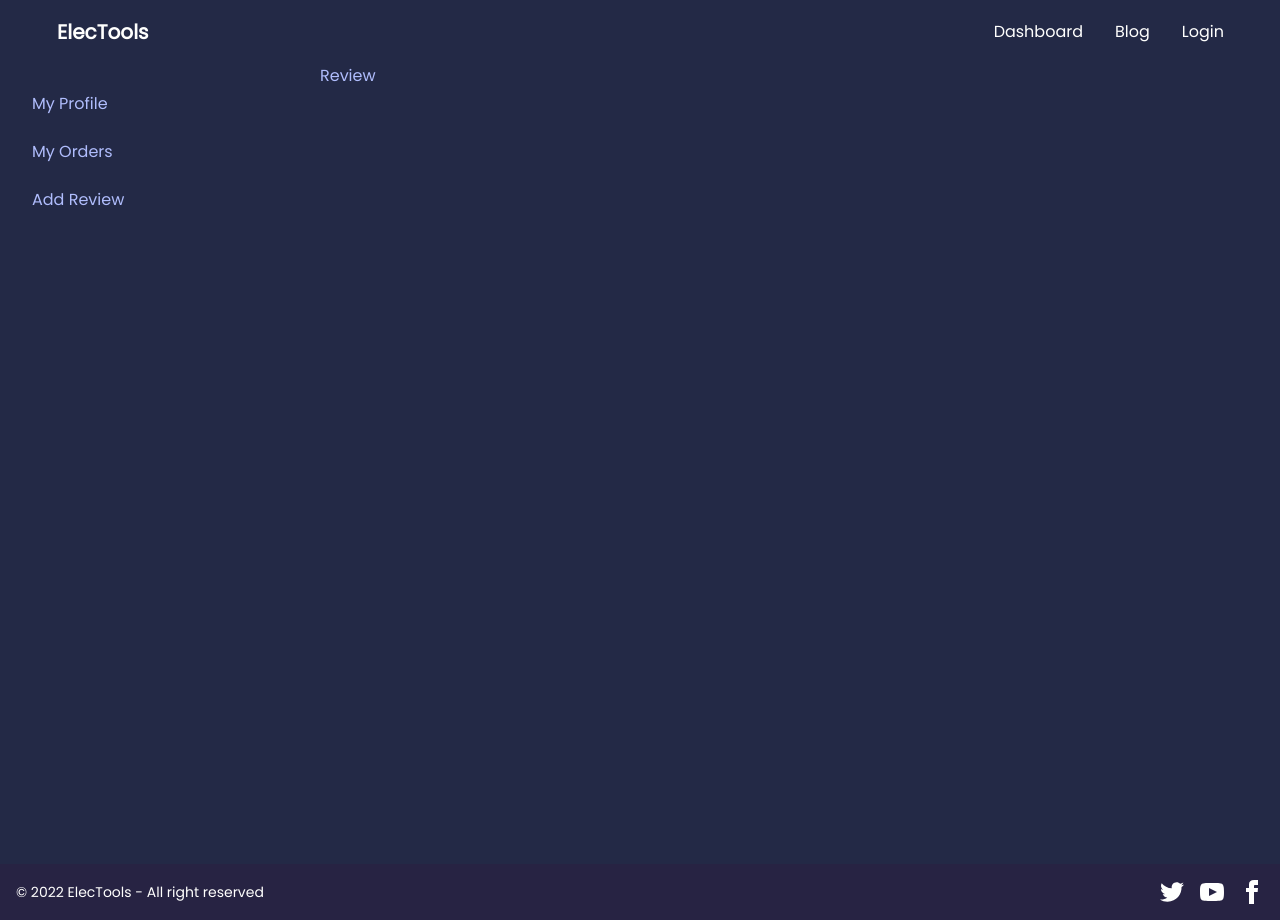
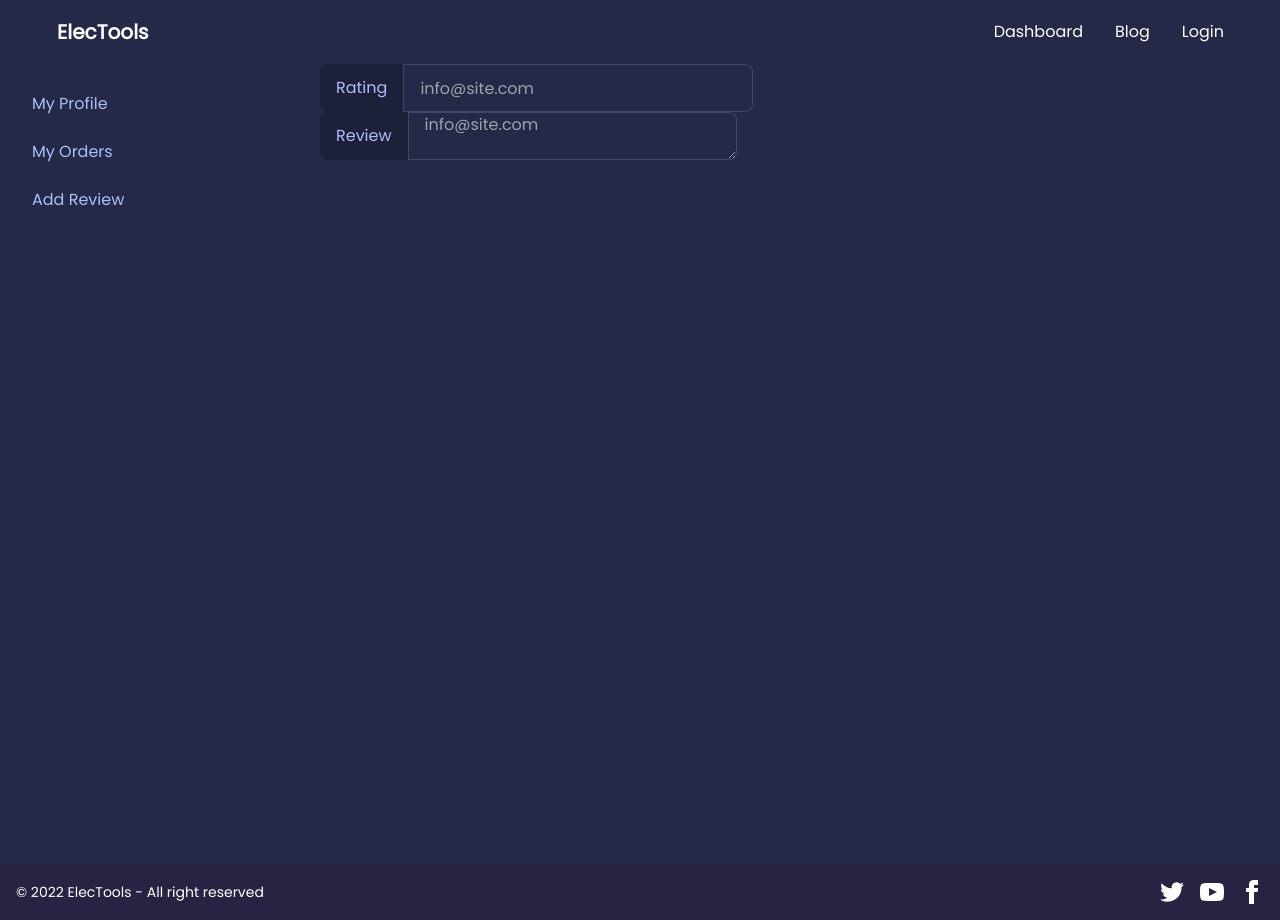
Before and after one commit to dev-weirdo/manufacturer-website-client, a React (Create React App) app: page /dashboard/addreview in a window 1280 px wide. Built offline with nearby package versions, Linux system fonts and the light colour scheme; no server answers.

Commit message:
added button disabled on condition

```diff
--- a/src/components/Dashboard/AddReview.js
+++ b/src/components/Dashboard/AddReview.js
@@ -3,7 +3,18 @@ import React from 'react';
 const AddReview = () => {
     return (
         <div>
-            <h1>Review</h1>
+            <div className="form-control">
+                <label className="input-group">
+                    <span>Rating</span>
+                    <input type="number" placeholder="info@site.com" className="input input-bordered" />
+                </label>
+            </div>
+            <div className="form-control">
+                <label className="input-group">
+                    <span>Review</span>
+                    <textarea type="text" placeholder="info@site.com" className="input input-bordered" />
+                </label>
+            </div>
         </div>
     );
 };
```
